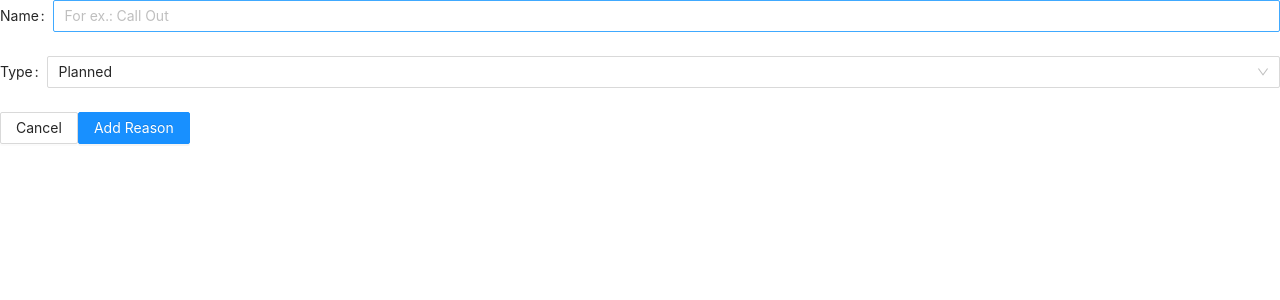
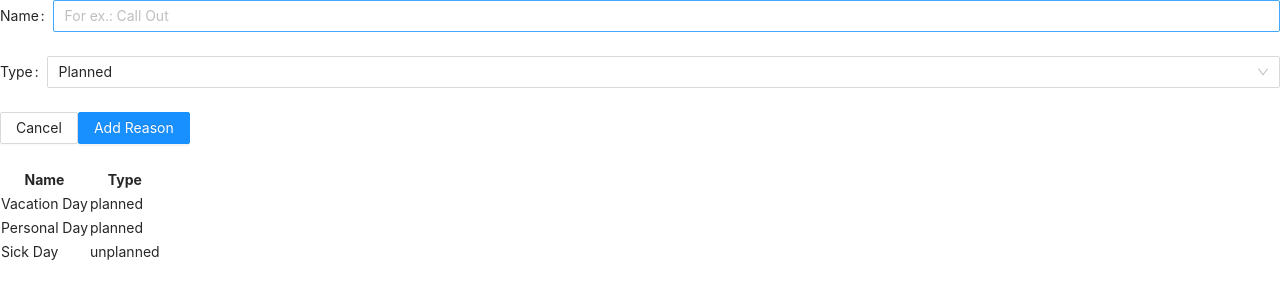
Before and after one commit to dpavicic-ts/time-off-reasons, a React (Create React App) app: page / in a window 1280 px wide. Shown: the top 300 px of the page. Built offline with nearby package versions, Linux system fonts and the light colour scheme.

Commit message:
add simple HTML table for reasons

```diff
--- a/src/App.tsx
+++ b/src/App.tsx
@@ -1,10 +1,19 @@
 import React from 'react'
 import { CreateUpdateForm } from './components/CreateUpdateForm'
+import { ReasonsTable } from './components/ReasonsTable'
+import { TimeOffReason } from './types'
+
+const reasons: TimeOffReason[] = [
+  { id: 'tr1', name: 'Vacation Day', type: 'planned' },
+  { id: 'tr2', name: 'Personal Day', type: 'planned' },
+  { id: 'tr3', name: 'Sick Day', type: 'unplanned' },
+]
 
 function App() {
   return (
     <div>
       <CreateUpdateForm />
+      <ReasonsTable reasons={reasons} />
     </div>
   )
 }
--- /dev/null
+++ b/src/components/ReasonsTable.tsx
@@ -0,0 +1,27 @@
+import React from 'react'
+import { TimeOffReason } from '../types'
+
+interface Props {
+  reasons: TimeOffReason[]
+}
+
+export function ReasonsTable({ reasons }: Props) {
+  return (
+    <table>
+      <thead>
+        <tr>
+          <th>Name</th>
+          <th>Type</th>
+        </tr>
+      </thead>
+      <tbody>
+        {reasons.map(r => (
+          <tr key={r.id}>
+            <td>{r.name}</td>
+            <td>{r.type}</td>
+          </tr>
+        ))}
+      </tbody>
+    </table>
+  )
+}
```
